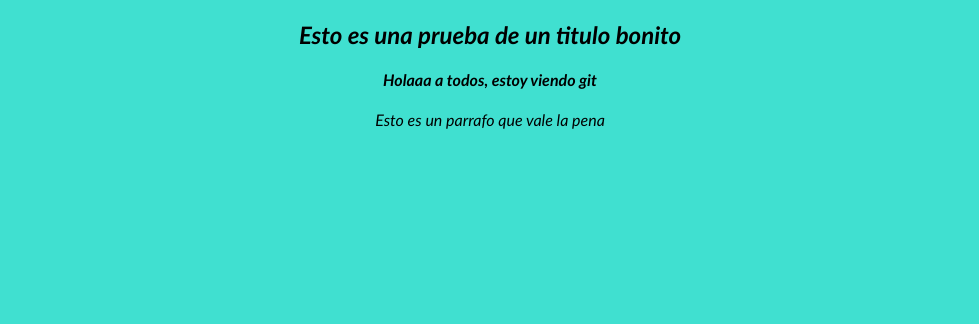
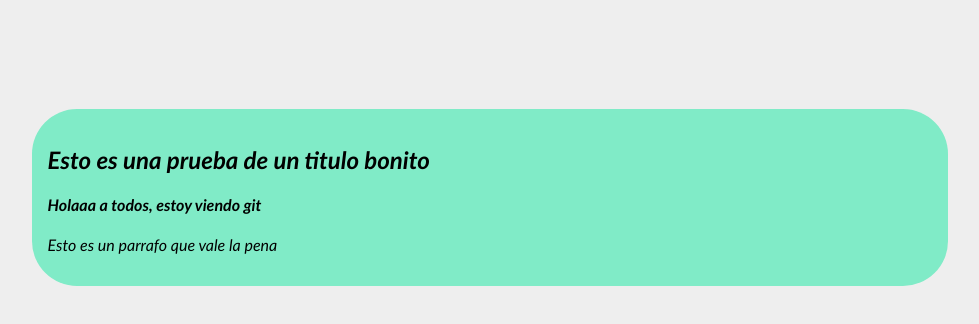
Before and after one commit to FelipeSanchezS/PruebaGit, a plain HTML site: page index.html in a window 1280 px wide. Shown: the whole page, without its empty margins (150-1129 px from the left). Drawn offline with Linux system fonts and the light colour scheme.

Commit message:
modifico el style

```diff
--- a/css/css.css
+++ b/css/css.css
@@ -1,7 +1,16 @@
 body{
-    background-color: turquoise;
+    background-color:rgb(238, 238, 238);
     font-family: 'Gill Sans', 'Gill Sans MT', Calibri, 'Trebuchet MS', sans-serif;
     border-radius: 12px;
     font-style: italic;
     text-align: center;
 }
+#conta{
+    width: 70%;
+    border-color: black;
+    padding: 1em;
+    text-align: left;
+    margin: 109px auto;
+    background-color: rgb(128, 235, 199);
+    border-radius: 45px;
+}
--- a/index.html
+++ b/index.html
@@ -7,8 +7,11 @@
     <title>Prueba</title>
 </head>
 <body>
-    <h2>Esto es una prueba de un titulo bonito</h2>
-    <h4>Holaaa a todos, estoy viendo git</h4>
-    <p>Esto es un parrafo que vale la pena</p>
+    <div id="conta">
+        <h2>Esto es una prueba de un titulo bonito</h2>
+        <h4>Holaaa a todos, estoy viendo git</h4>
+        <p>Esto es un parrafo que vale la pena</p>
+    </div>
+
 </body>
 </html>
```
